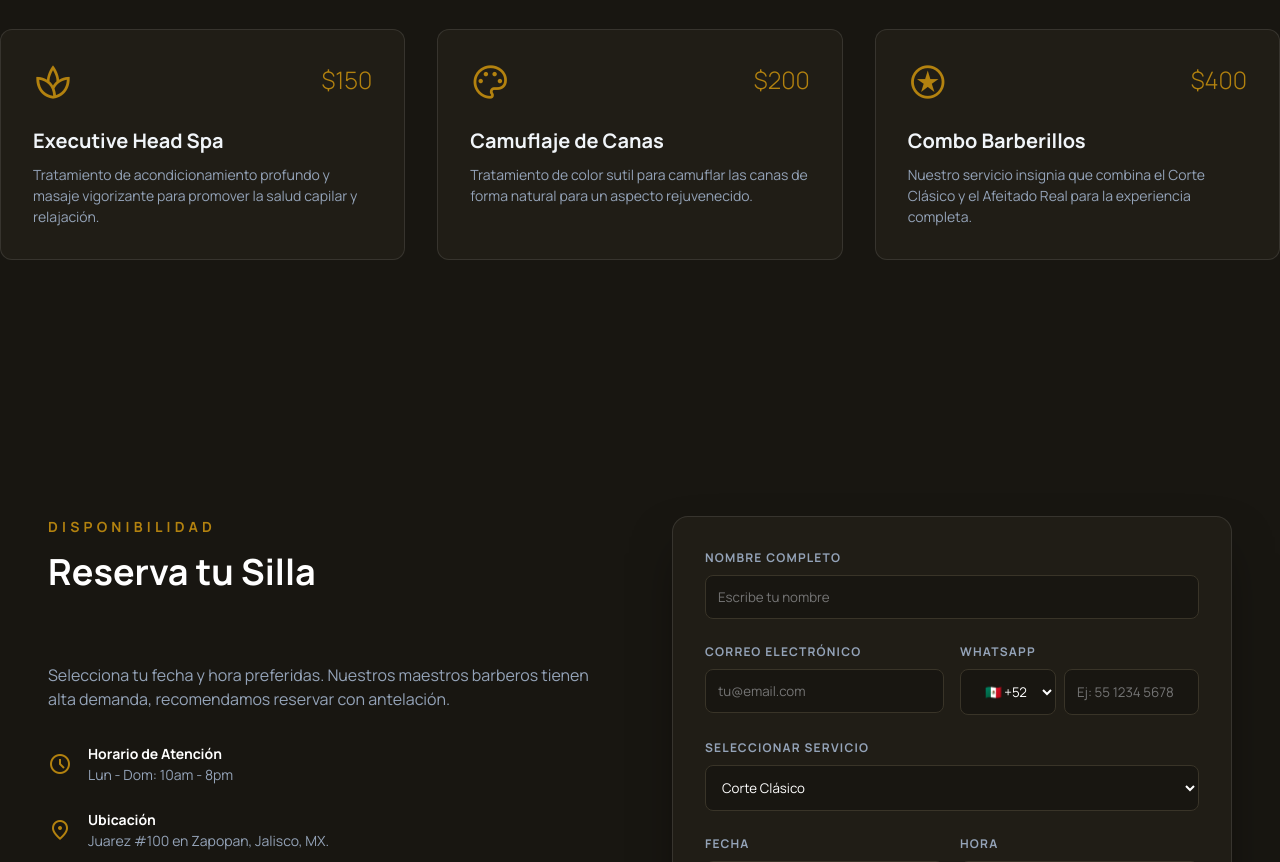
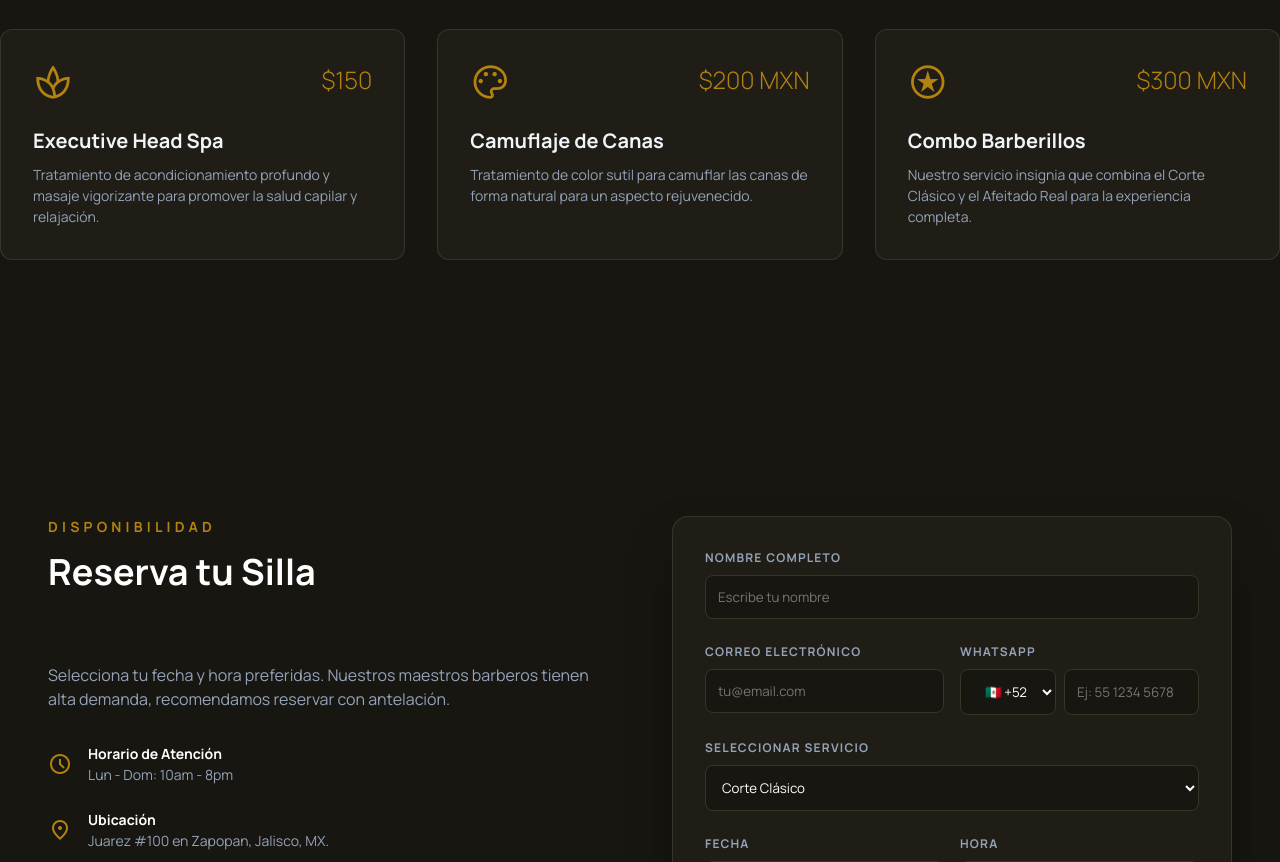
Before and after one commit to abrahammontes/LandingBarberiaCalendario, a plain HTML site: page index.html in a window 1280 px wide. Shown: the part 1464-2326 px from the top of the page. Drawn offline with nearby package versions, Linux system fonts and the light colour scheme; no server answers.

Commit message:
Deploying to gh-pages from @ abrahammontes/LandingBarberiaCalendario@c3b17d690d6cb1314881c098b3214e5bf0f0edea 🚀

```diff
--- a/index.html
+++ b/index.html
@@ -109,7 +109,7 @@
                 <div class="service-card">
                     <div class="service-header">
                         <span class="material-symbols-outlined service-icon">palette</span>
-                        <span class="service-price">$200</span>
+                        <span class="service-price">$200 MXN</span>
                     </div>
                     <h4 data-i18n="service-5-name">Camuflaje de Canas</h4>
                     <p data-i18n="service-5-desc">Tratamiento de color sutil para camuflar las canas de forma natural para un aspecto rejuvenecido.</p>
@@ -118,7 +118,7 @@
                 <div class="service-card">
                     <div class="service-header">
                         <span class="material-symbols-outlined service-icon">stars</span>
-                        <span class="service-price">$400</span>
+                        <span class="service-price">$300 MXN</span>
                     </div>
                     <h4 data-i18n="service-6-name">Combo Luxe</h4>
                     <p data-i18n="service-6-desc">Nuestro servicio insignia que combina el Corte Clásico y el Afeitado Real para la experiencia completa.</p>
```
